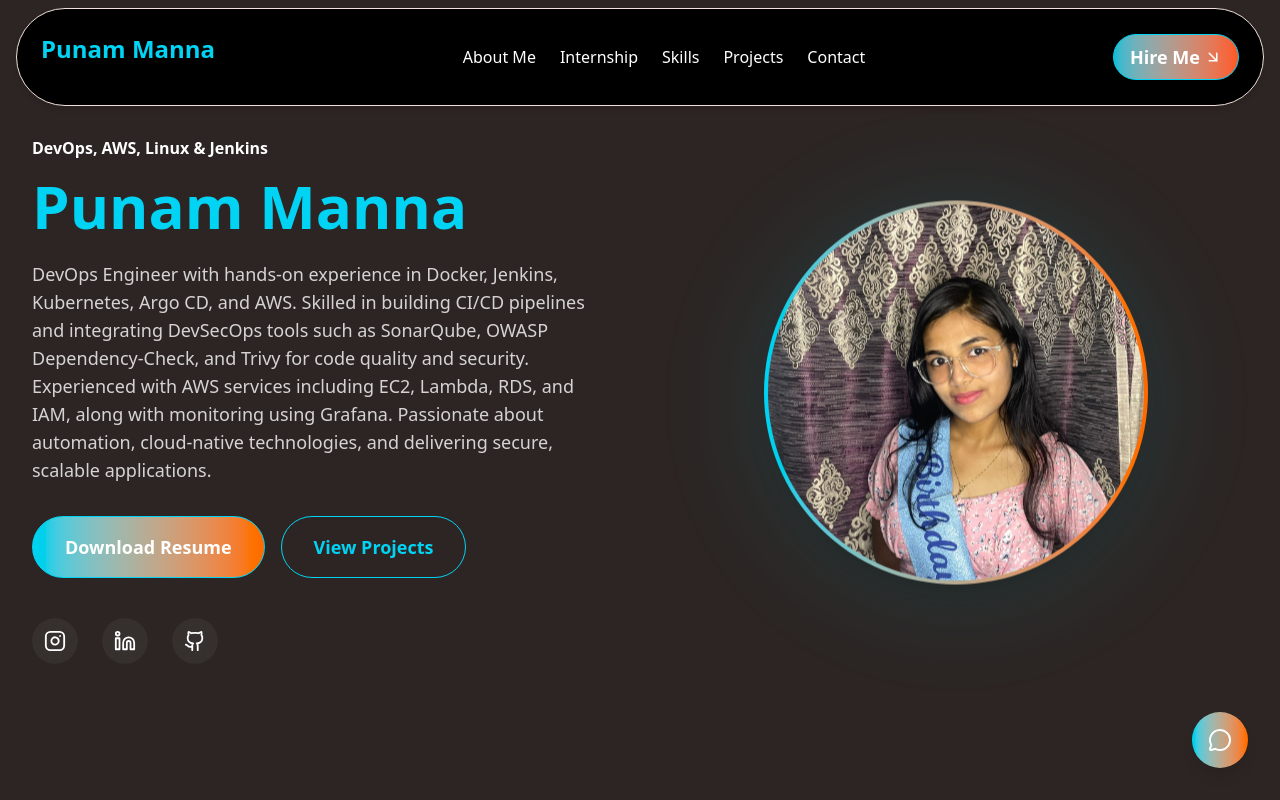
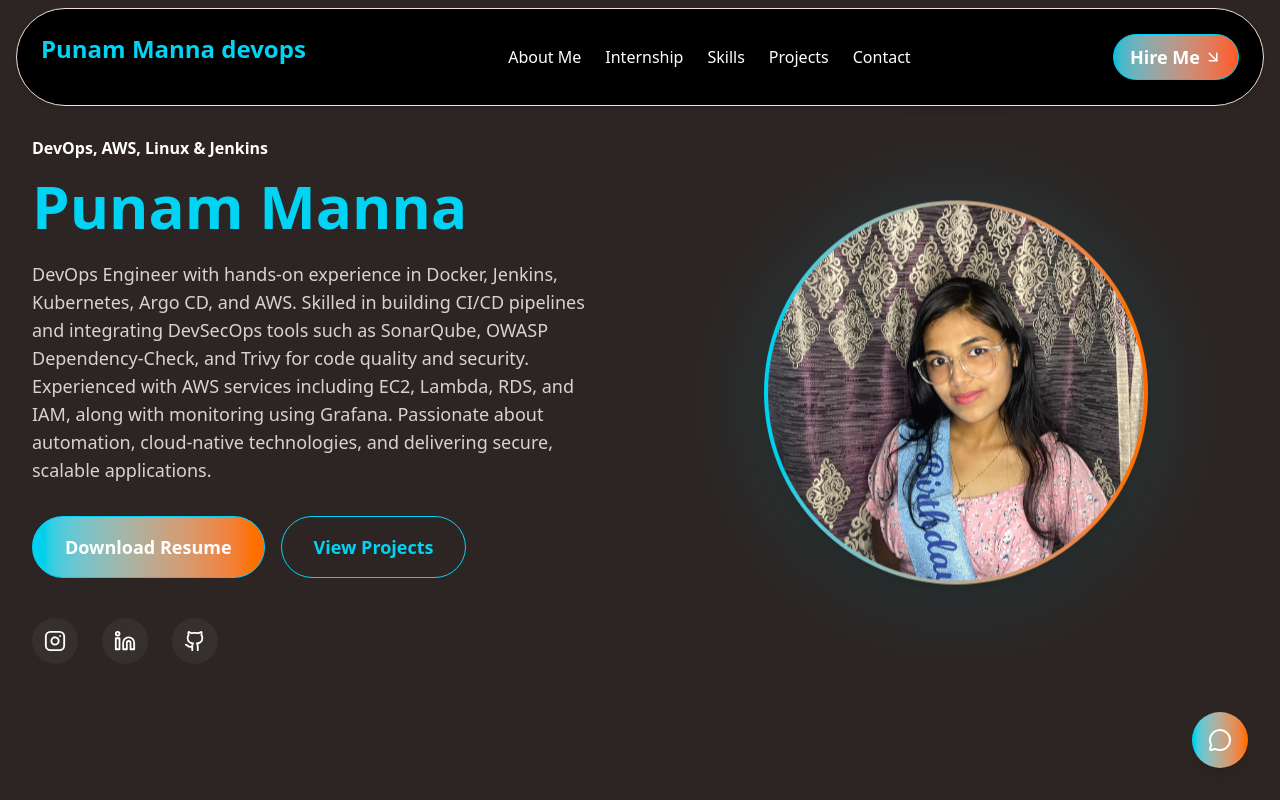
Before and after one commit to punammanna/MYResume, a React (Vite) app: page / in a window 1280 px wide. Shown: the top 800 px of the page. Built offline with nearby package versions, Linux system fonts and the light colour scheme; the HTML template or start-up script is replaced by a standard one.

Commit message:
Your commit message here

```diff
--- a/src/Components/Navbar.jsx
+++ b/src/Components/Navbar.jsx
@@ -24,7 +24,7 @@ const Navbar = () => {
         {/* Logo / Name */}
         <div>
           <h1 className="text-cyan-400 mb-4 font-semibold text-2xl hidden sm:block">
-            Punam Manna
+            Punam Manna devops
           </h1>
           <h1 className="text-white font-extrabold text-3xl sm:hidden">
             PM
```
Also changed, not shown: src/Components/Herosection.jsx (line endings or trailing spaces).
